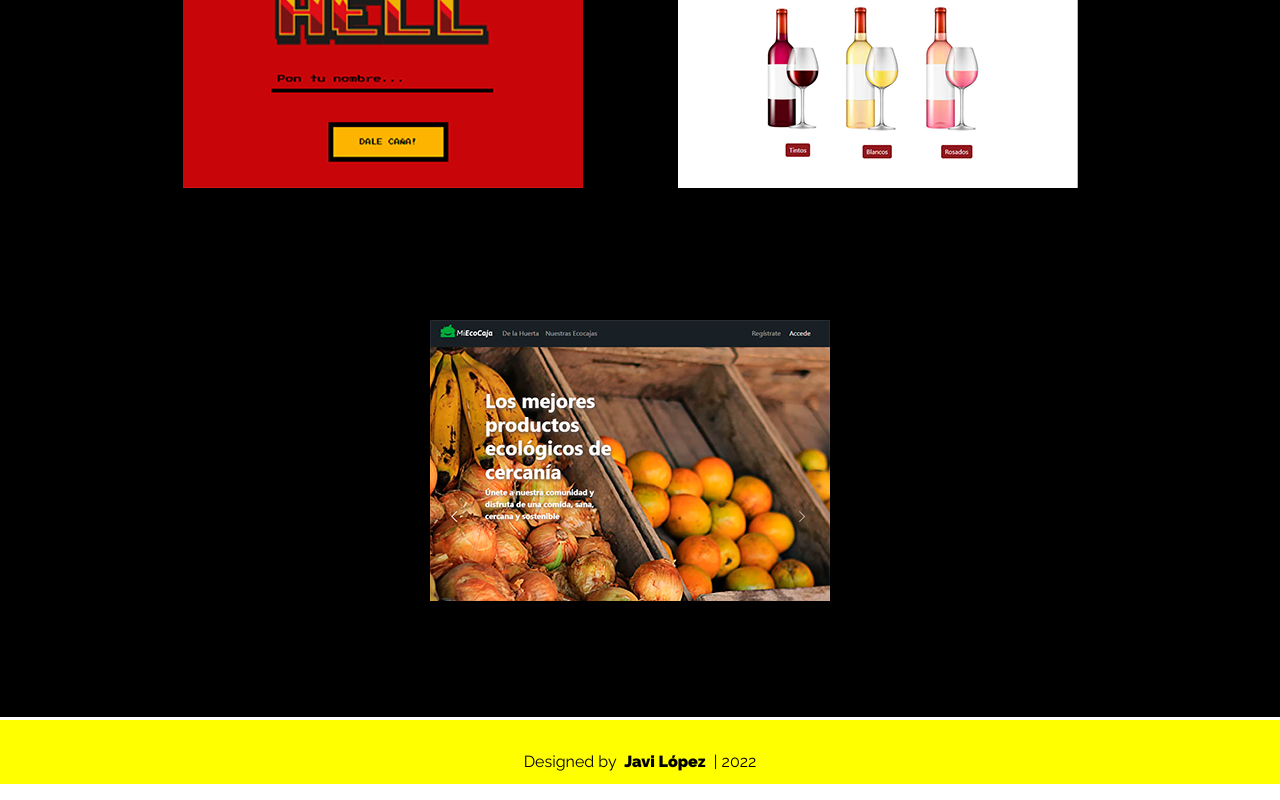
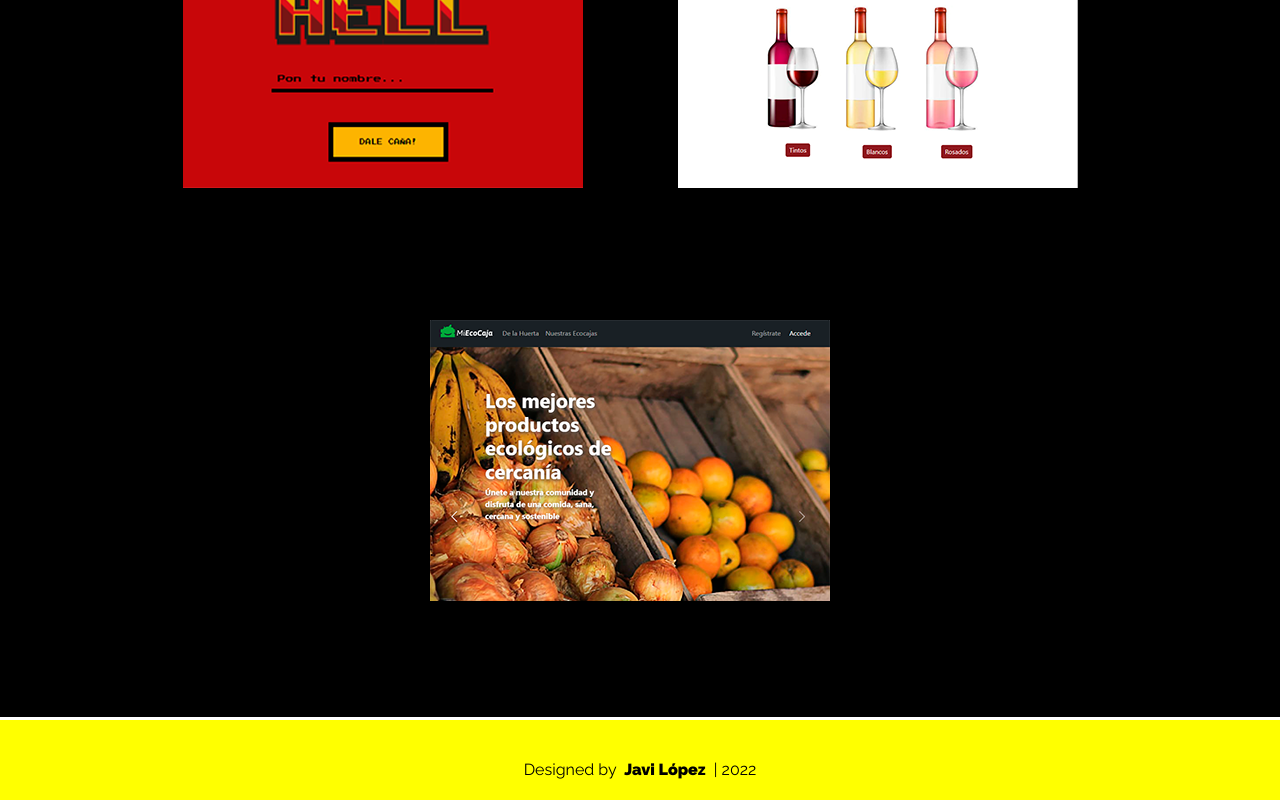
Before and after one commit to JaviPitino/portfolio-react, a React (Create React App) app: page / in a window 1280 px wide. Shown: the part 3041-3841 px from the top of the page. Built offline with nearby package versions, Linux system fonts and the light colour scheme.

Commit message:
ultimos retoques 2

```diff
--- a/src/App.css
+++ b/src/App.css
@@ -380,7 +380,7 @@ body {
   height: 3em;
   display: flex;
   justify-content: center;
-  padding: 2em 0;
+  padding: 2.5em 0;
   background-color: yellow;
   font-weight: 400;
 }
```
